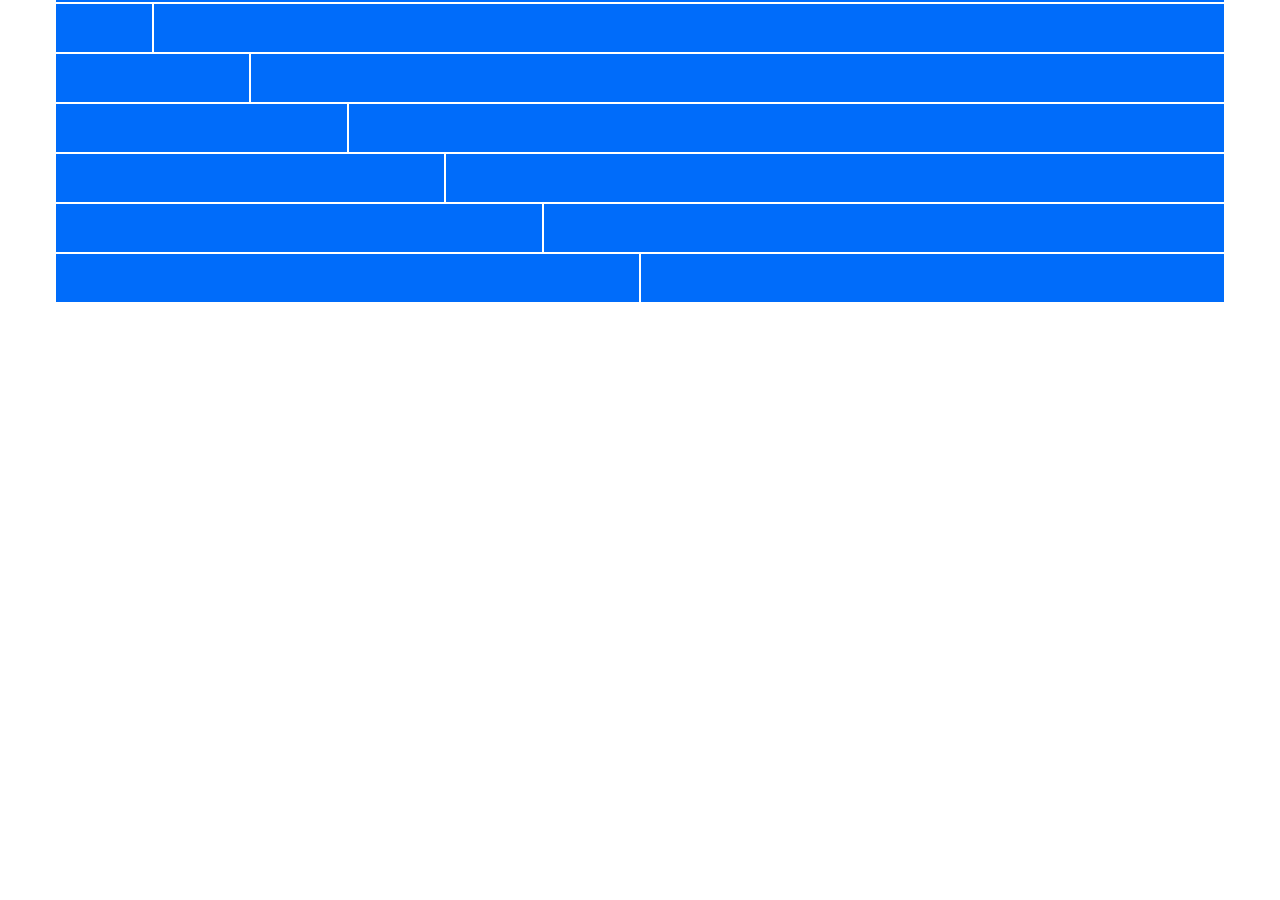
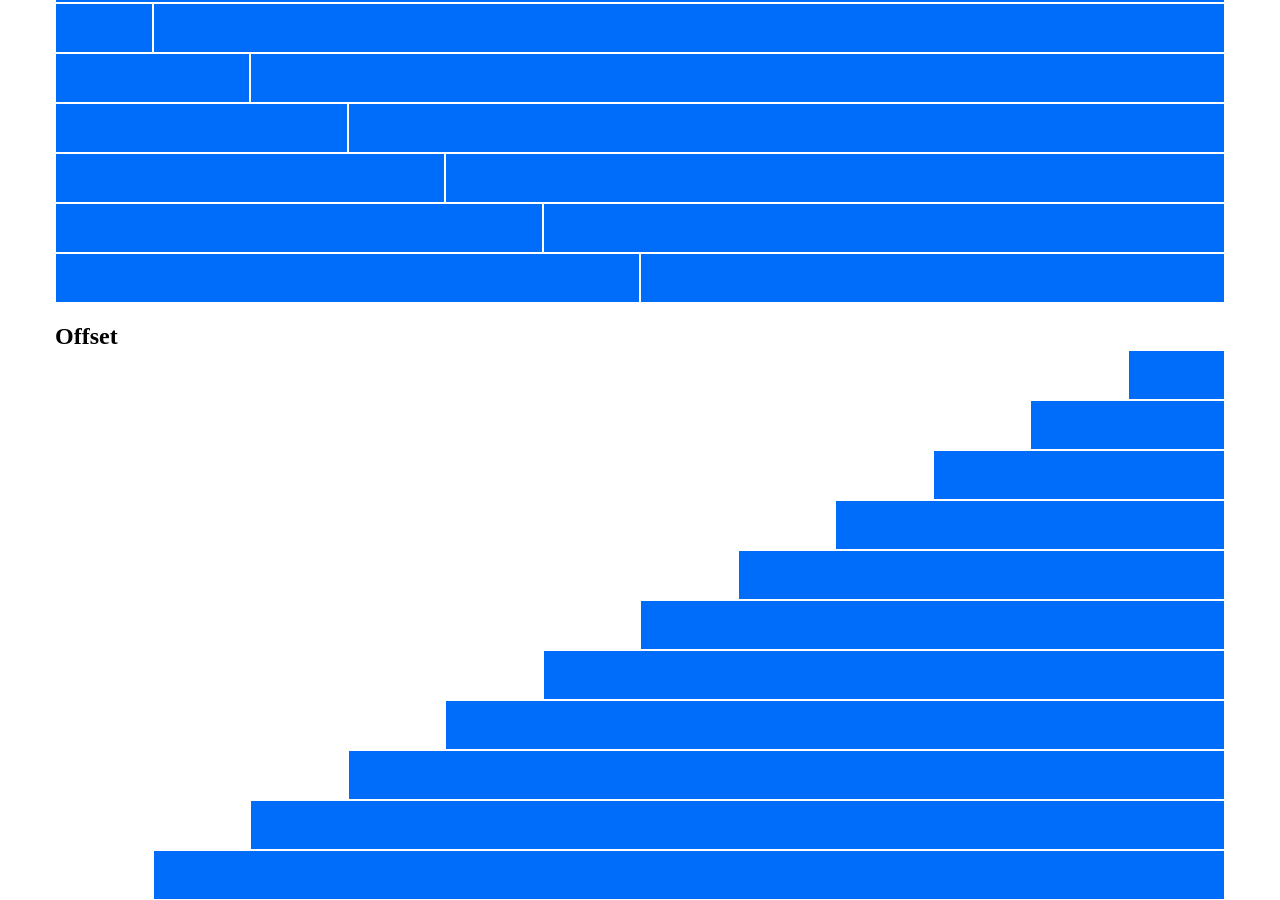
Before and after one commit to PaoloSergi/html-css-12bool, a plain HTML site: page index.html in a window 1280 px wide. Shown: the part 399-1299 px from the top of the page. Before the commit the page ends 800 px from the top, so only its background shows below. Drawn offline with Linux system fonts and the light colour scheme.

Commit message:
eserciczio finito

```diff
--- a/css/style.css
+++ b/css/style.css
@@ -1,11 +1,8 @@
-.container{
-    color: white;
-}
-
-[class*="col"]{
+[class*="col-xs"]{
     border: 1px solid white;
     height: 50px;
     background-color: #006cfa;
+    color: white;
 }
 
 .flexBox{
--- a/index.html
+++ b/index.html
@@ -72,7 +72,7 @@
         </div>
     </div>
 
-    <div class="container">
+    <div class="container margin-bottom-20">
         <div class="row">
             <div class="col-xs-12"></div>
         </div>
@@ -108,6 +108,78 @@
         </div>
     </div>
 
+    <div class="container">
+        <h2>Offset</h2>
+
+        <div class="row">
+            <div class="col-offset-11"></div>
+
+            <div class="col-xs-1"></div>
+        </div>
+
+        <div class="row">
+            <div class="col-offset-10"></div>
+
+            <div class="col-xs-2"></div>
+        </div>
+
+        <div class="row">
+            <div class="col-offset-9"></div>
+
+            <div class="col-xs-3"></div>
+        </div>
+
+        <div class="row">
+            <div class="col-offset-8"></div>
+
+            <div class="col-xs-4"></div>
+        </div>
+
+        <div class="row">
+            <div class="col-offset-7"></div>
+
+            <div class="col-xs-5"></div>
+        </div>
+
+        <div class="row">
+            <div class="col-offset-6"></div>
+
+            <div class="col-xs-6"></div>
+        </div>
+
+        <div class="row">
+            <div class="col-offset-5"></div>
+
+            <div class="col-xs-7"></div>
+        </div>
+
+        <div class="row">
+            <div class="col-offset-4"></div>
+
+            <div class="col-xs-8"></div>
+        </div>
+
+        <div class="row">
+            <div class="col-offset-3"></div>
+
+            <div class="col-xs-9"></div>
+        </div>
+
+        <div class="row">
+            <div class="col-offset-2"></div>
+
+            <div class="col-xs-10"></div>
+        </div>
+
+        <div class="row">
+            <div class="col-offset-1"></div>
+
+            <div class="col-xs-11"></div>
+        </div>
+    </div>
+
+
+
 
 </body>
 </html>
```
